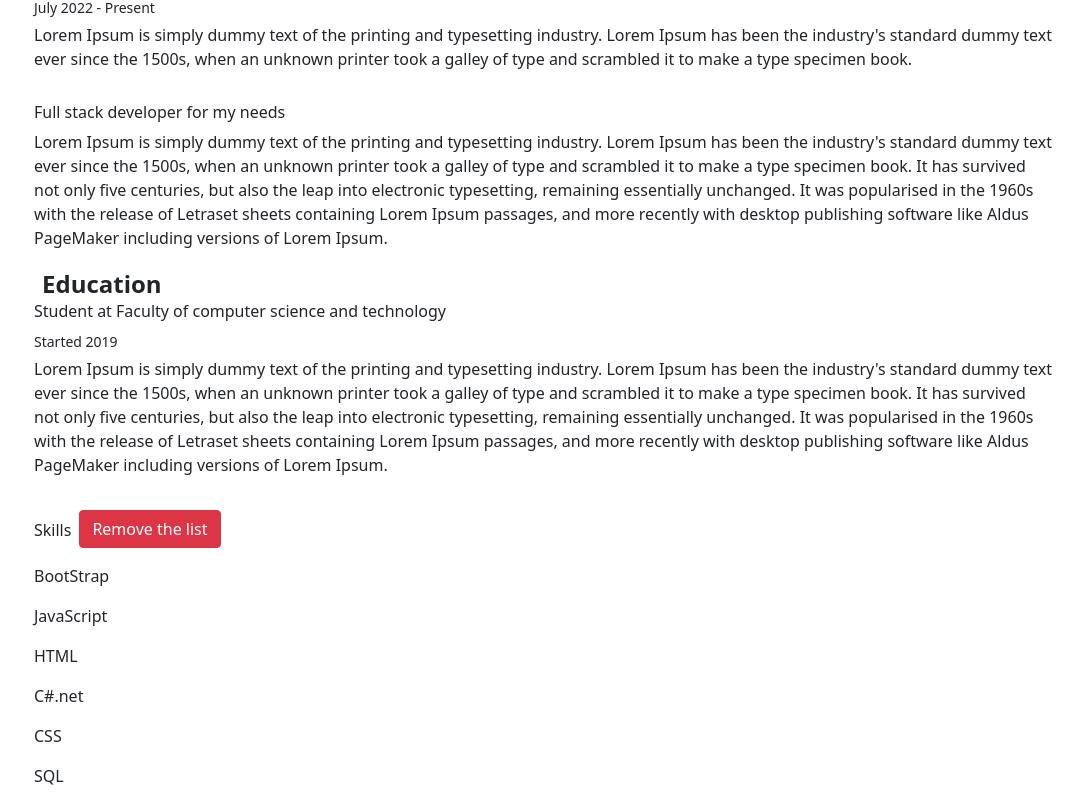
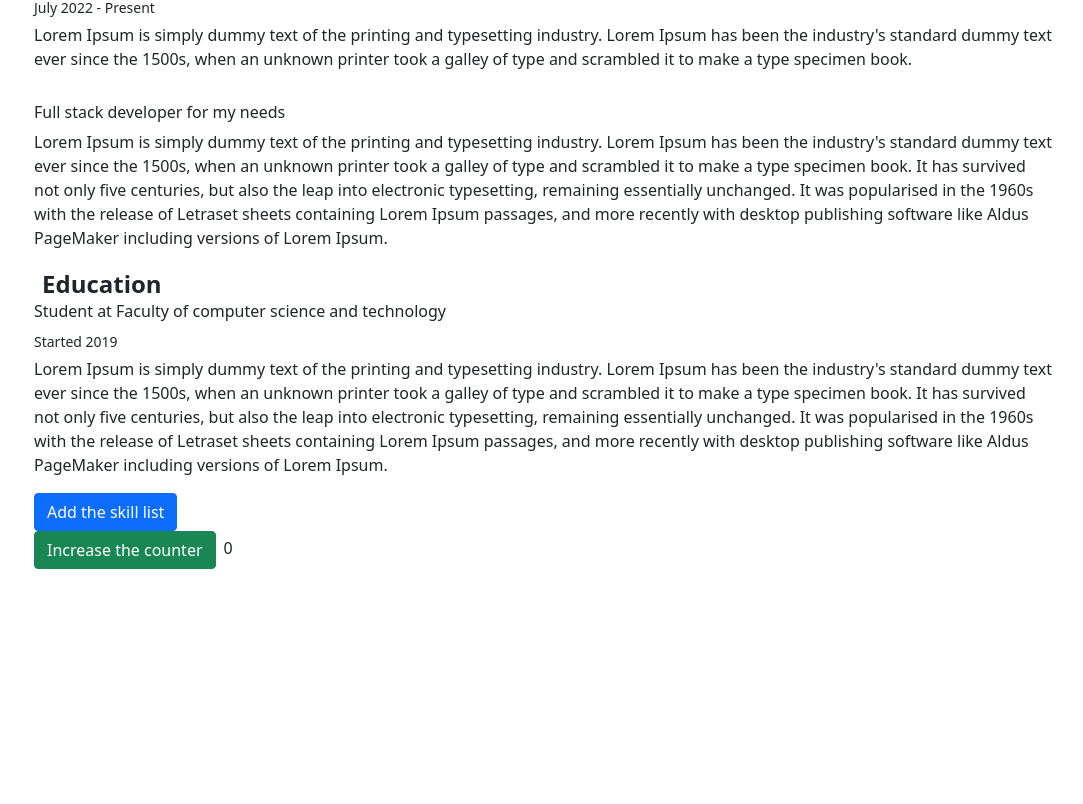
Before and after one commit to Jocka13/portfolio, a Vue app: page / in a window 1280 px wide. Shown: the part 452-1256 px from the top of the page, without its empty margins (48-1131 px from the left). After the commit the page ends 1037 px from the top, so only its background shows below. Built offline with nearby package versions, Linux system fonts and the light colour scheme; the HTML template or start-up script is replaced by a standard one.

Commit message:
Added to the body methods

```diff
--- a/src/components/Body.vue
+++ b/src/components/Body.vue
@@ -53,11 +53,11 @@
               <p class="fs-6">{{ stringLongerTextLorem }}</p>
             </div>
           </div>
+          <button class="btn btn-primary" @click="hideParagraph">Add the skill list</button>
           <div class="row mt-3" v-if="hide">
             <div class="col col-11">
               <ul class="list-inline mb-0">
                 <li class="list-inline-item fs-4 fw-bolder"><h6 class="mb-0">Skills</h6></li>
-                <li class="list-inline-item fs-4 fw-bolder"><button class="btn btn-danger" @click="hideParagraph">Remove the list</button></li>
               </ul>
               <p class="fs-6">
                 <div class="d-flex align-items-center">
@@ -128,6 +128,10 @@
               </p>
             </div>
           </div>
+          <ul class="list-inline">
+            <li class="list-inline-item"><button class="btn btn-success" @click="increaseCounter">Increase the counter</button></li>
+            <li class="list-inline-item">{{ counter }}</li>
+          </ul>
         </div>
       </section>
     </main>
@@ -135,18 +139,10 @@
 <script>
  export default {
    name: 'Body',
-   methods:{
-     deleteRow(){
-       this.seen = false
-     },
-     hideParagraph(){
-       this.hide = false
-     }
-
-   },
    data(){
      return {
-       hide: true,
+       counter: 0,
+       hide: false,
        seen : true,
        CsharpNET : 'C#.net',
        CSS : 'CSS',
@@ -165,6 +161,21 @@
            '                It was popularised in the 1960s with the release of Letraset sheets containing Lorem Ipsum passages,\n' +
            '                and more recently with desktop publishing software like Aldus PageMaker including versions of Lorem Ipsum.'
      }
+   },
+   methods: {
+     deleteRow() {
+       this.seen = false
+     },
+     hideParagraph() {
+       this.hide = true
+     },
+     increaseCounter() {
+       if (this.counter >= 20) {
+         return
+       }
+       this.counter++
+     }
    }
+
  }
 </script>
```
